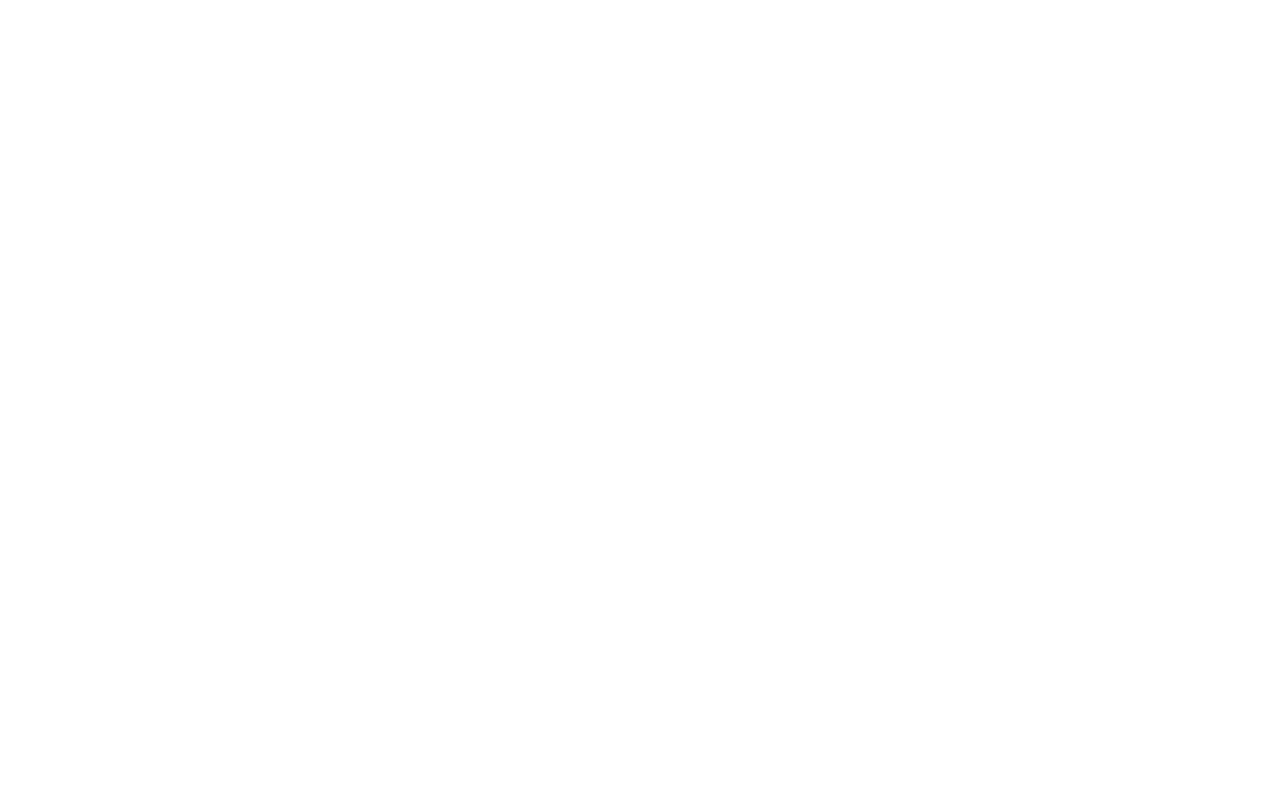
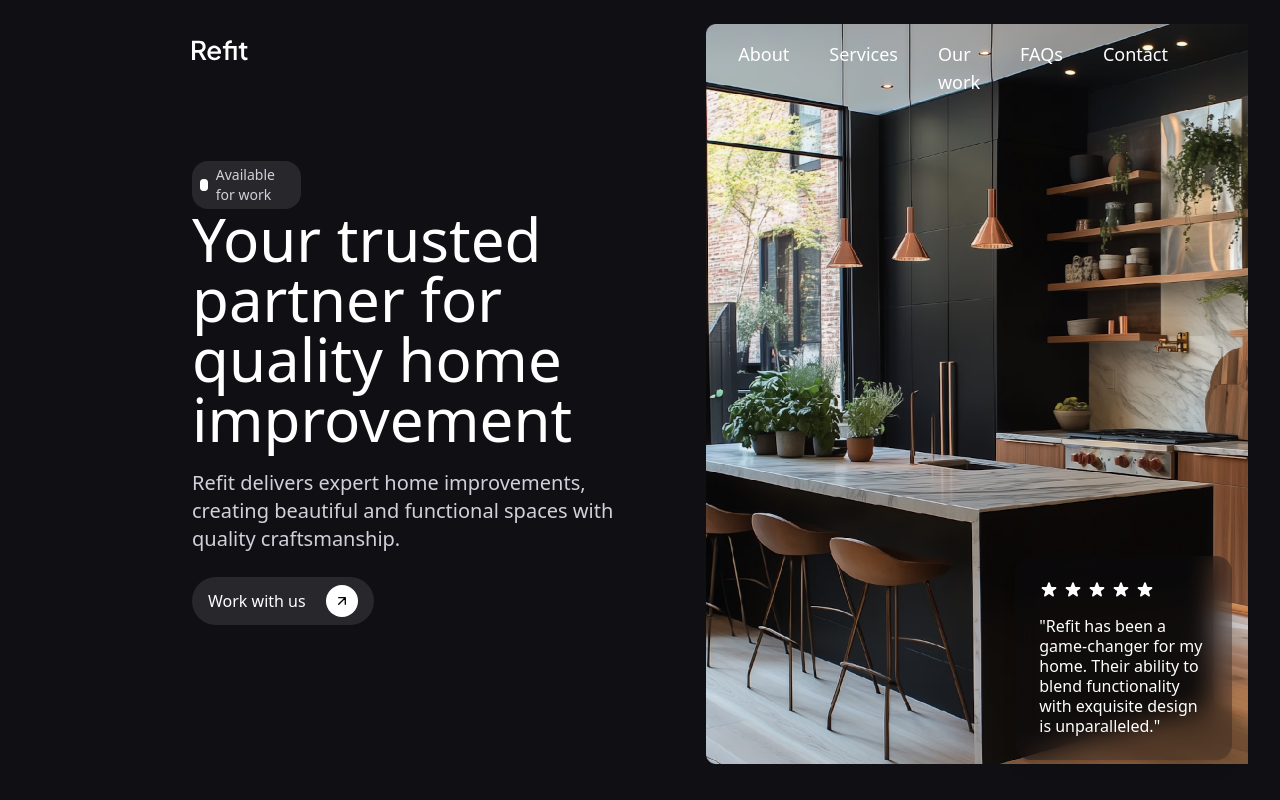
Before and after one commit to Koalai/my-app, a React (Vite) app: page /landing_page_real_estate_3 in a window 1280 px wide. Built offline with nearby package versions, Linux system fonts and the light colour scheme.

Commit message:
add header of real_estate_3

```diff
--- /dev/null
+++ b/src/components/real_estate_3/Header.tsx
@@ -0,0 +1,78 @@
+export const Header = () => {
+  return (
+    <div className="bg-[#101014] py-6 pl-48 flex gap-20 pr-8 h-screen">
+      <div className=" pt-4 flex-1">
+        <img
+          src="/real_estate_3/logo.svg"
+          alt="logo"
+          className="w-auto h-[21px]"
+        />
+        <div className=" mt-[100px]">
+          <div className="rounded-2xl w-1/4 flex bg-white bg-opacity-10 px-2 py-1 items-center gap-2">
+            <div className="relative w-3 h-3">
+              <div className="absolute inset-0 bg-white rounded-full" />
+              <div className="absolute inset-0 bg-white rounded-full animate-pulse-dot opacity-50" />
+            </div>
+            <p className="text-[#D0D1DB] text-sm ">Available for work</p>
+          </div>
+          <p className="text-6xl text-white ">
+            Your trusted partner for quality home improvement
+          </p>
+          <p className="text-xl text-[#D0D1DB] mt-5">
+            Refit delivers expert home improvements, creating beautiful and
+            functional spaces with quality craftsmanship.
+          </p>
+          <button className="px-4 py-2 bg-white bg-opacity-10 text-white flex gap-5 items-center rounded-[50px] group hover:bg-white hover:text-black mt-6">
+            Work with us{" "}
+            <div className="bg-white rounded-full p-2">
+              <svg
+                xmlns="http://www.w3.org/2000/svg"
+                viewBox="0 0 24 24"
+                className="w-4 h-4 text-black -rotate-45 group-hover:rotate-0 transition-transform duration-300"
+              >
+                <path
+                  fill="none"
+                  stroke="currentColor"
+                  stroke-linecap="round"
+                  stroke-linejoin="round"
+                  stroke-width="2"
+                  d="M5 12h14m-7-7 7 7-7 7"
+                />
+              </svg>
+            </div>
+          </button>
+        </div>
+      </div>
+      <div className="bg-banner-real-estate3 bg-opacity-70 flex-1 bg-no-repeat w-[730px] relative">
+        <div className="flex gap-10 ml-auto mr-20 font-medium text-lg text-white pl-8 pt-4">
+          <a href="">About</a>
+          <a href="">Services</a>
+          <a href="">Our work</a>
+          <a href="">FAQs</a>
+          <a href="">Contact</a>
+        </div>
+        <div className="absolute w-2/5 mx-auto bottom-4 right-4">
+          <div className="bg-[#101014] bg-opacity-30 backdrop-blur-md p-6 rounded-2xl shadow-lg text-white">
+            <div className="flex gap-1 mb-4">
+              {[...Array(5)].map((_, index) => (
+                <svg
+                  key={index}
+                  className="w-5 h-5 text-white"
+                  fill="currentColor"
+                  viewBox="0 0 20 20"
+                  xmlns="http://www.w3.org/2000/svg"
+                >
+                  <path d="M9.049 2.927c.3-.921 1.603-.921 1.902 0l1.07 3.292a1 1 0 00.95.69h3.462c.969 0 1.371 1.24.588 1.81l-2.8 2.034a1 1 0 00-.364 1.118l1.07 3.292c.3.921-.755 1.688-1.54 1.118l-2.8-2.034a1 1 0 00-1.175 0l-2.8 2.034c-.784.57-1.838-.197-1.539-1.118l1.07-3.292a1 1 0 00-.364-1.118L2.98 8.72c-.783-.57-.38-1.81.588-1.81h3.461a1 1 0 00.951-.69l1.07-3.292z" />
+                </svg>
+              ))}
+            </div>
+            <p className="text-base leading-tight">
+              "Refit has been a game-changer for my home. Their ability to blend
+              functionality with exquisite design is unparalleled."
+            </p>
+          </div>
+        </div>
+      </div>
+    </div>
+  );
+};
--- a/src/pages/RealEstate_3.tsx
+++ b/src/pages/RealEstate_3.tsx
@@ -1,3 +1,9 @@
+import { Header } from "../components/real_estate_3/Header";
+
 export const RealEstate_3 = () => {
-  return <div></div>;
+  return (
+    <div>
+      <Header />
+    </div>
+  );
 };
--- a/tailwind.config.js
+++ b/tailwind.config.js
@@ -10,7 +10,8 @@ export default {
         'hero-bg': "url('/header_bg.png')",
         "hero-bg-2": "url('/header_bg_2.png')",
         "banner-bg": "url('/product_banner_2.png')",
-        "banner-ecommere-bg": "url('/header_bg_ecommerce.png')"
+        "banner-ecommere-bg": "url('/header_bg_ecommerce.png')",
+        "banner-real-estate3": "url('/real_estate_3/bg_banner.png')",
       },
     },
   },
```
Also changed, not shown: public/real_estate_3/bg_banner.png (added), public/real_estate_3/logo.svg (added).
